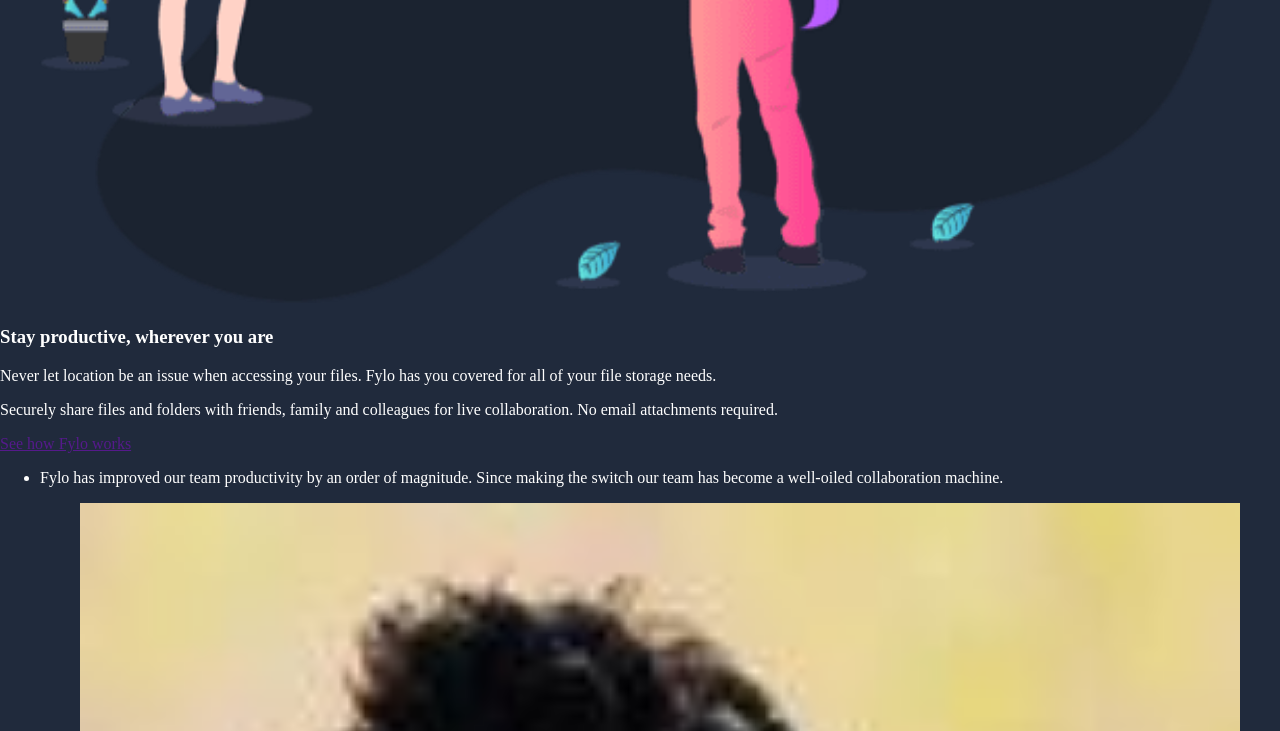
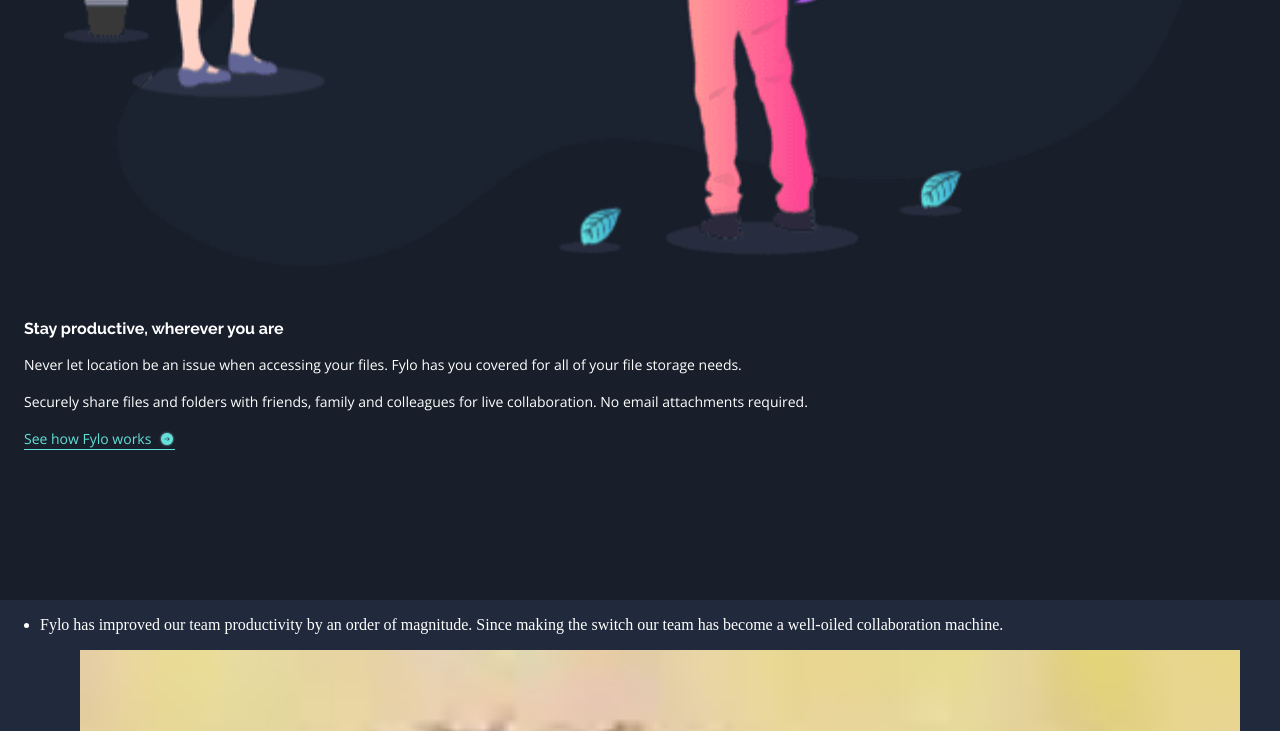
Before and after one commit to daklo91/fylo-dark-theme-landing-page, a plain HTML site: page index.html in a window 1280 px wide. Shown: the part 3076-3807 px from the top of the page. Drawn offline with nearby package versions, Linux system fonts and the light colour scheme.

Commit message:
Add styles to product information, set arrow icon to inline for styling

```diff
--- a/index.html
+++ b/index.html
@@ -132,7 +132,48 @@
           for live collaboration. No email attachments required.
         </p>
 
-        <a href="">See how Fylo works</a>
+        <a href="" class="text-link"
+          >See how Fylo works
+          <svg
+            width="16"
+            height="16"
+            xmlns="http://www.w3.org/2000/svg"
+            xmlns:xlink="http://www.w3.org/1999/xlink"
+          >
+            <defs>
+              <circle id="b" cx="6" cy="6" r="6" />
+              <filter
+                x="-25%"
+                y="-25%"
+                width="150%"
+                height="150%"
+                filterUnits="objectBoundingBox"
+                id="a"
+              >
+                <feOffset in="SourceAlpha" result="shadowOffsetOuter1" />
+                <feGaussianBlur
+                  stdDeviation="1"
+                  in="shadowOffsetOuter1"
+                  result="shadowBlurOuter1"
+                />
+                <feColorMatrix
+                  values="0 0 0 0 0.384313725 0 0 0 0 0.878431373 0 0 0 0 0.850980392 0 0 0 0.811141304 0"
+                  in="shadowBlurOuter1"
+                />
+              </filter>
+            </defs>
+            <g fill="none" fill-rule="evenodd">
+              <g transform="translate(2 2)">
+                <use fill="#000" filter="url(#a)" xlink:href="#b" />
+                <use fill="currentColor" xlink:href="#b" />
+              </g>
+              <path
+                d="M8.582 6l-.363.35 1.452 1.4H5.333v.5h4.338L8.22 9.65l.363.35 2.074-2z"
+                fill="#1B2330"
+              />
+            </g>
+          </svg>
+        </a>
       </section>
       <section id="product-review-section">
         <ul>
--- a/styles.css
+++ b/styles.css
@@ -334,3 +334,61 @@
 
   margin: 0px;
 }
+
+/* PRODUCT INFORMATION */
+
+#product-information-section {
+  padding: 0px var(--spacing-300) 150px;
+  background-color: var(--color-navy-900);
+}
+
+#product-information-section img {
+  width: 100%;
+}
+
+#product-information-section h3 {
+  font-family: var(--text-preset-3-bold-font-family);
+  font-weight: var(--text-preset-3-bold-font-weight);
+  font-size: var(--text-preset-3-bold-font-size);
+  line-height: var(--text-preset-3-bold-line-height);
+  letter-spacing: var(--text-preset-3-bold-letter-spacing);
+
+  margin-top: var(--spacing-600);
+}
+#product-information-section p {
+  font-family: var(--text-preset-8-font-family);
+  font-weight: var(--text-preset-8-font-weight);
+  font-size: var(--text-preset-8-font-size);
+  line-height: var(--text-preset-8-line-height);
+  letter-spacing: var(--text-preset-8-letter-spacing);
+
+  margin: var(--spacing-200) 0px;
+}
+
+.text-link {
+  font-family: var(--text-preset-8-font-family);
+  font-weight: var(--text-preset-8-font-weight);
+  font-size: var(--text-preset-8-font-size);
+  line-height: var(--text-preset-8-line-height);
+  letter-spacing: var(--text-preset-8-letter-spacing);
+
+  color: var(--color-blue-300);
+
+  border-bottom: 1px solid var(--color-blue-300);
+  text-decoration: none;
+
+  display: flex;
+  align-items: center;
+  width: fit-content;
+  gap: var(--spacing-100);
+}
+
+.text-link:hover {
+  color: var(--color-white);
+  border-color: var(--color-white);
+}
+
+.text-link img {
+  max-width: 12px;
+  width: 100%;
+}
```
Also changed, not shown: images/icon-arrow-FOR-REFERENCE.svg (added), images/icon-arrow.svg (deleted).
